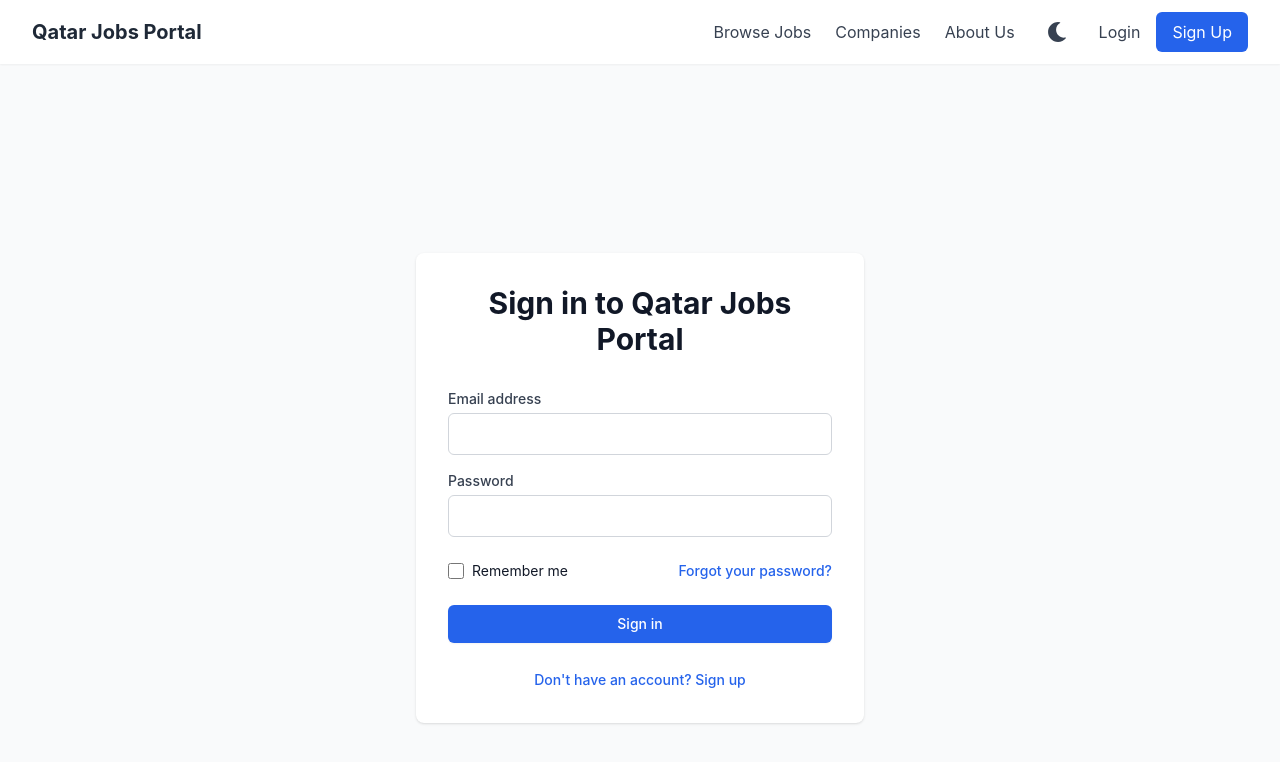
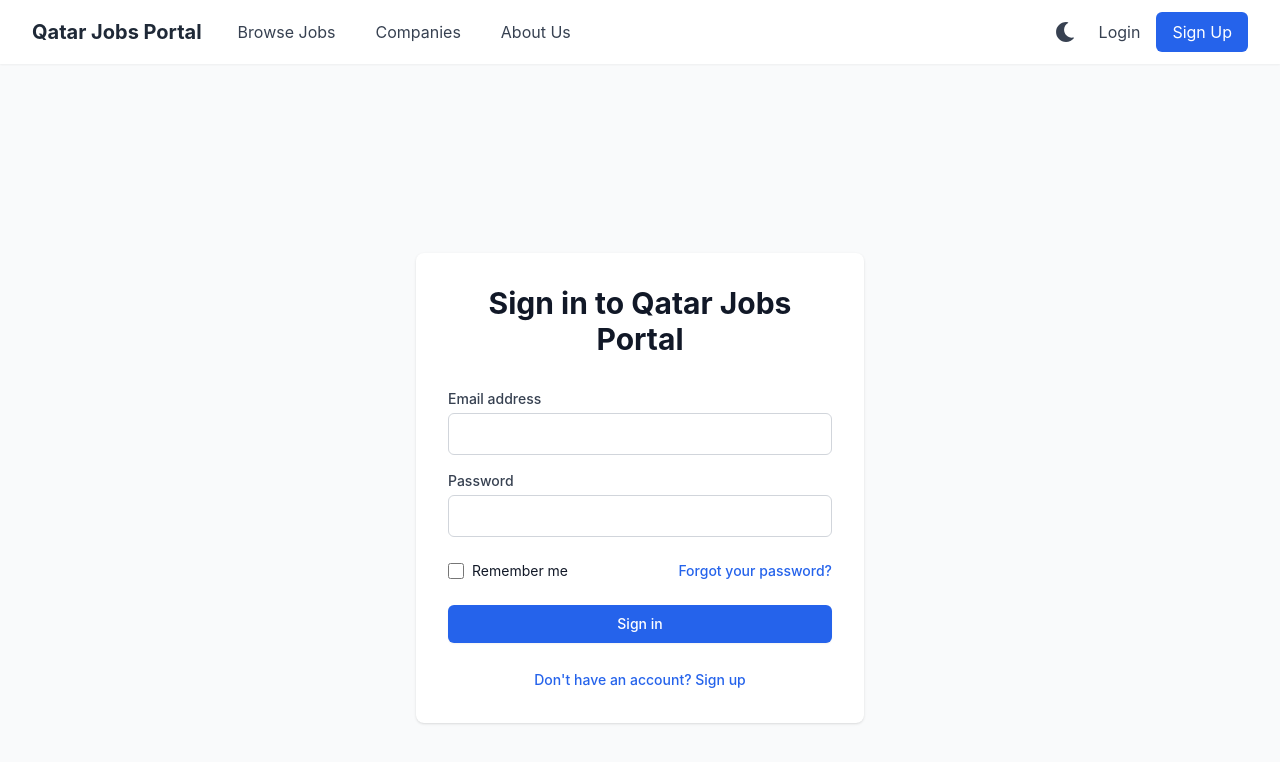
Before and after one commit to nirzaf/jobflow, a React (Vite) app: page /login in a window 1280 px wide. Shown: the top 762 px of the page. Built offline with nearby package versions, Linux system fonts and the light colour scheme.

Commit message:
🛠️ src/components/Header.tsx -> Added navigation links

```diff
--- a/src/components/Header.tsx
+++ b/src/components/Header.tsx
@@ -12,27 +12,28 @@ export default function Header() {
     <header className="bg-white dark:bg-gray-800 shadow-sm">
       <div className="max-w-7xl mx-auto px-4 sm:px-6 lg:px-8">
         <div className="flex justify-between h-16">
-          {/* Logo */}
+          {/* Logo and Navigation */}
           <div className="flex items-center">
             <Link to="/" className="flex items-center">
               <span className="text-xl font-bold text-gray-800 dark:text-white">Qatar Jobs Portal</span>
             </Link>
+            {/* Desktop Navigation */}
+            <nav className="hidden md:ml-6 md:flex md:space-x-4">
+              <Link to="/jobs" className="text-gray-700 dark:text-gray-300 hover:text-gray-900 dark:hover:text-white px-3 py-2">
+                Browse Jobs
+              </Link>
+              <Link to="/companies" className="text-gray-700 dark:text-gray-300 hover:text-gray-900 dark:hover:text-white px-3 py-2">
+                Companies
+              </Link>
+              <Link to="/about" className="text-gray-700 dark:text-gray-300 hover:text-gray-900 dark:hover:text-white px-3 py-2">
+                About Us
+              </Link>
+            </nav>
           </div>
 
-          {/* Desktop Navigation */}
-          <div className="hidden md:flex md:items-center md:space-x-6">
-            <Link to="/jobs" className="text-gray-700 dark:text-gray-300 hover:text-gray-900 dark:hover:text-white">
-              Browse Jobs
-            </Link>
-            <Link to="/companies" className="text-gray-700 dark:text-gray-300 hover:text-gray-900 dark:hover:text-white">
-              Companies
-            </Link>
-            <Link to="/about" className="text-gray-700 dark:text-gray-300 hover:text-gray-900 dark:hover:text-white">
-              About Us
-            </Link>
-
+          {/* Right side: Theme toggle and Auth buttons */}
+          <div className="hidden md:flex md:items-center md:space-x-4">
             <ThemeToggle />
-
             {!user ? (
               <div className="flex items-center space-x-4">
                 <Link
```
